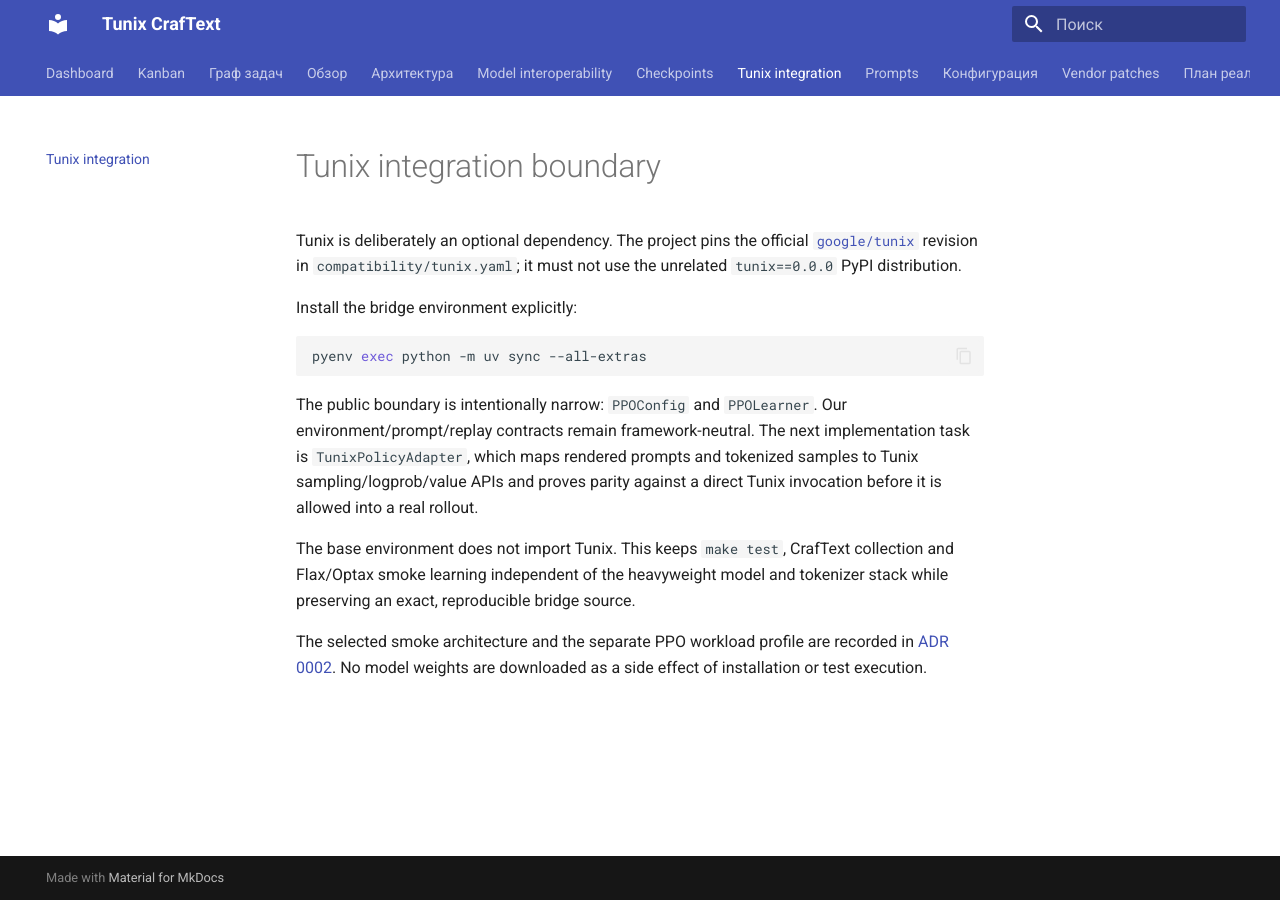
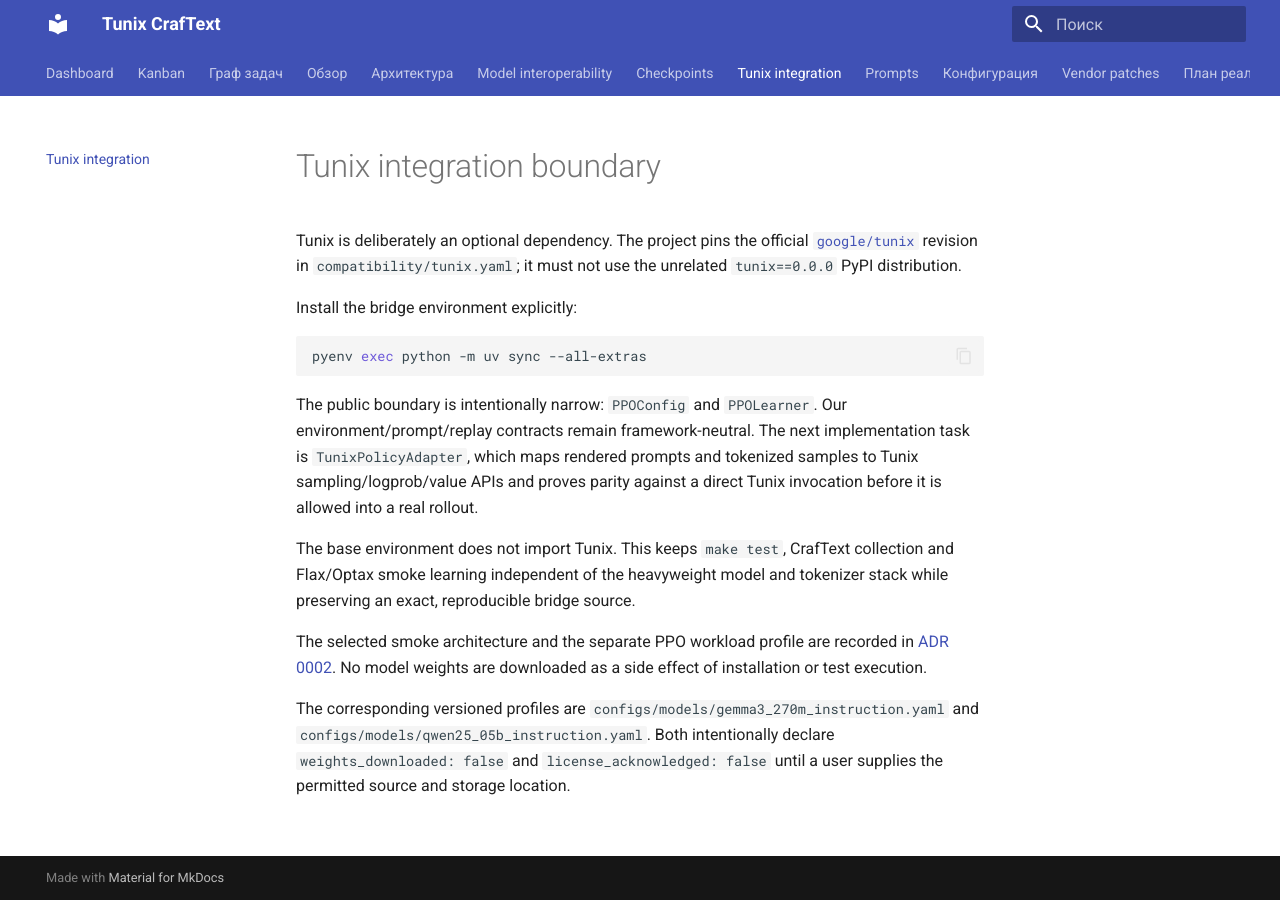
Before and after one commit to Lukashevskiy/tunix-agents, an MkDocs documentation site: the page built from docs/tunix.md, in a window 1280 px wide. Built offline with MkDocs 1.6.1 and Material for MkDocs 9.7.7, drawn with Linux system fonts in a browser that asks for light colours.

Commit message:
docs: add explicit Tunix model profiles

```diff
--- a/docs/tunix.md
+++ b/docs/tunix.md
@@ -24,3 +24,8 @@ and tokenizer stack while preserving an exact, reproducible bridge source.
 The selected smoke architecture and the separate PPO workload profile are recorded
 in [ADR 0002](adr/0002-first-tunix-model.md). No model weights are downloaded as
 a side effect of installation or test execution.
+
+The corresponding versioned profiles are `configs/models/gemma3_270m_instruction.yaml`
+and `configs/models/qwen25_05b_instruction.yaml`. Both intentionally declare
+`weights_downloaded: false` and `license_acknowledged: false` until a user supplies
+the permitted source and storage location.
```
Also changed, not shown: 2 other files.
